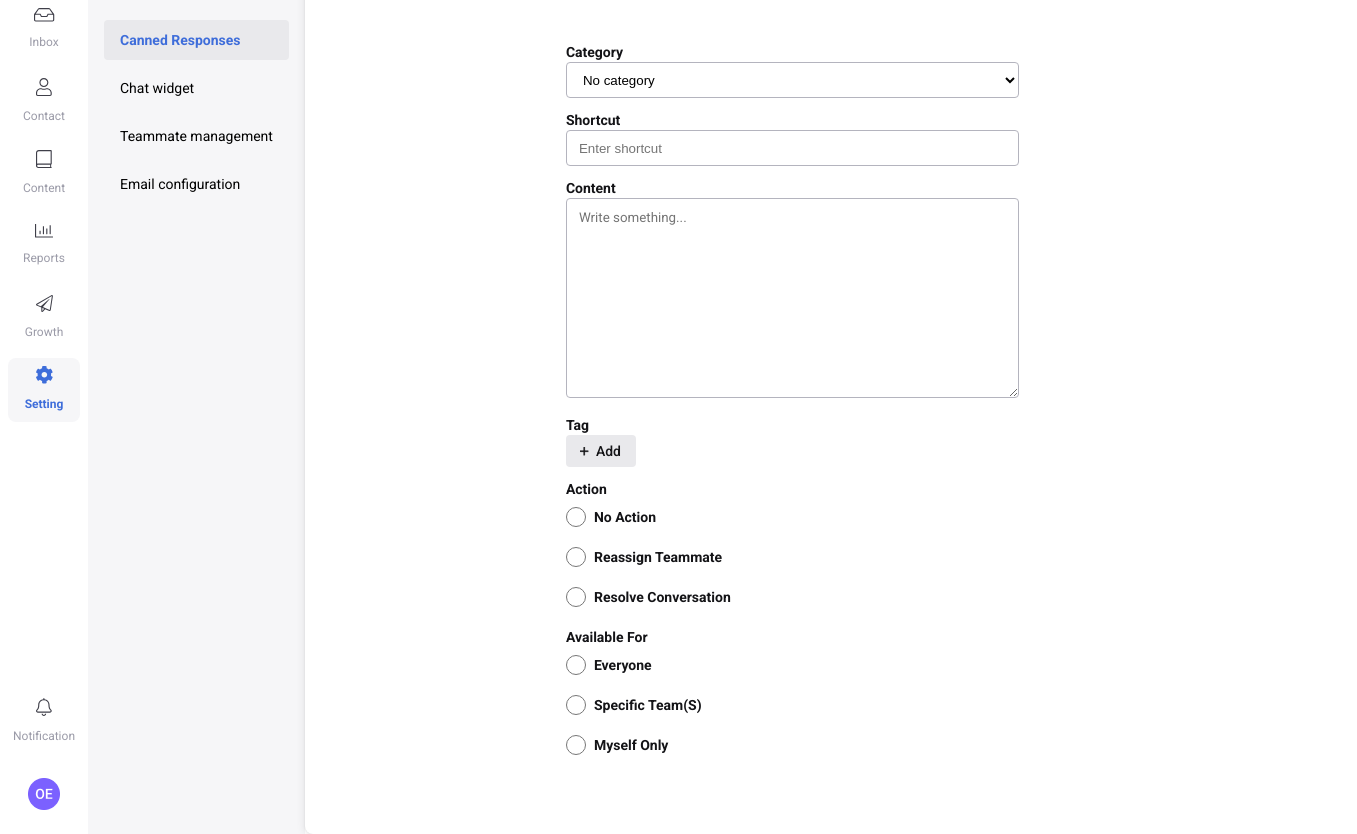
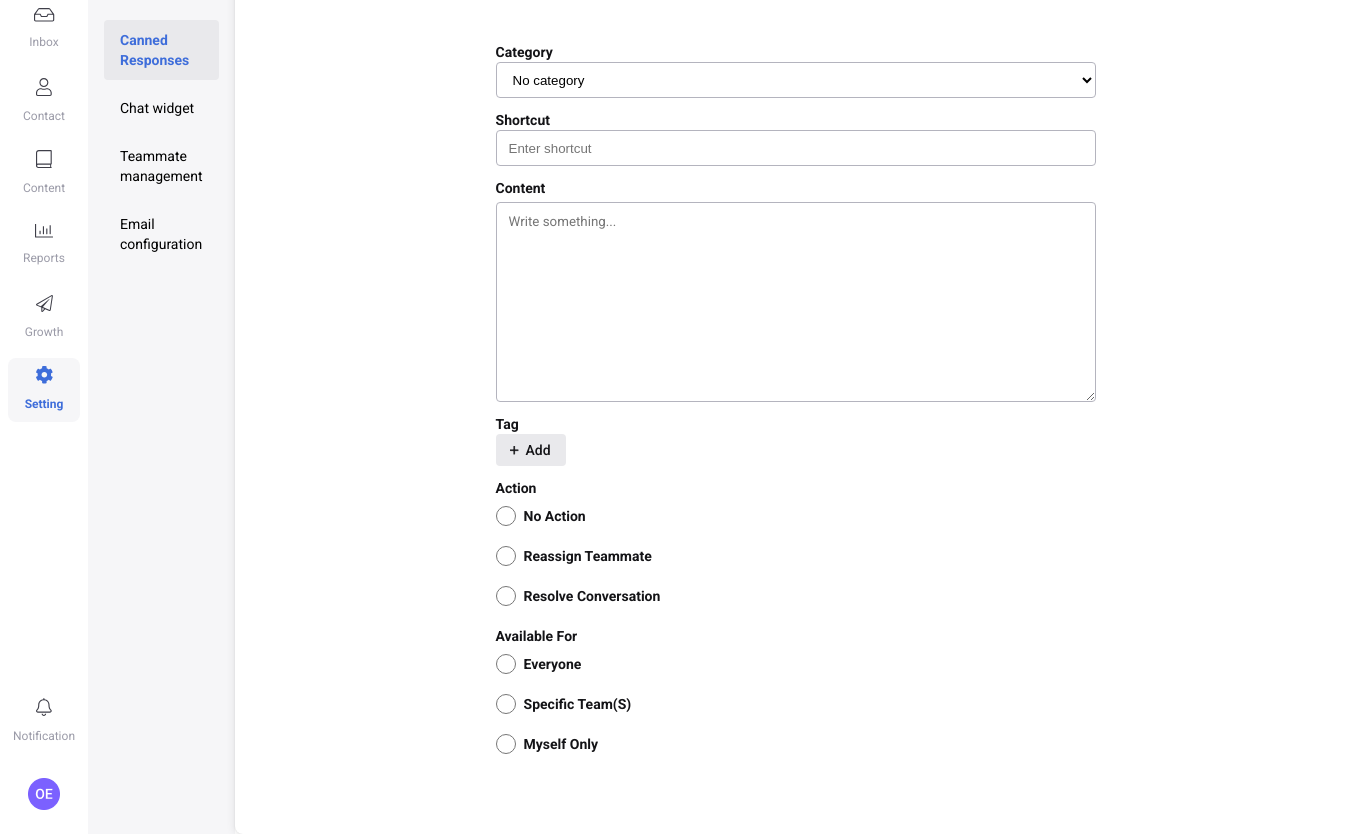
Before and after one commit to NhanTruong0411/FireGroup-Canned, a plain HTML site: page create.html in a window 1280 px wide. Shown: the part 66-900 px from the top of the page, 1357 px wide, since content can reach past the window. Drawn offline with nearby package versions, Linux system fonts and the light colour scheme; files whose address does not match are found by name.

Commit message:
modified textarea size

```diff
--- a/assets/style/sass/partials/_createform.scss
+++ b/assets/style/sass/partials/_createform.scss
@@ -1,5 +1,6 @@
 .createform {
    margin: 24px 261px 0;
+   width: 600px;
 
    @media all and (max-width: 1200px) {
       margin: 24px 140px 0;
@@ -112,7 +113,14 @@
    }
 
    &__content {
+      position: relative;
+      display: flex;
+      flex-direction: column;
       margin-bottom: 12px;
+      textarea {
+         max-width: 100%;
+         max-height: 250px;
+      }
    }
 
    &__tag {
```
Also changed, not shown: assets/style/css/main.css, 1 other file.
